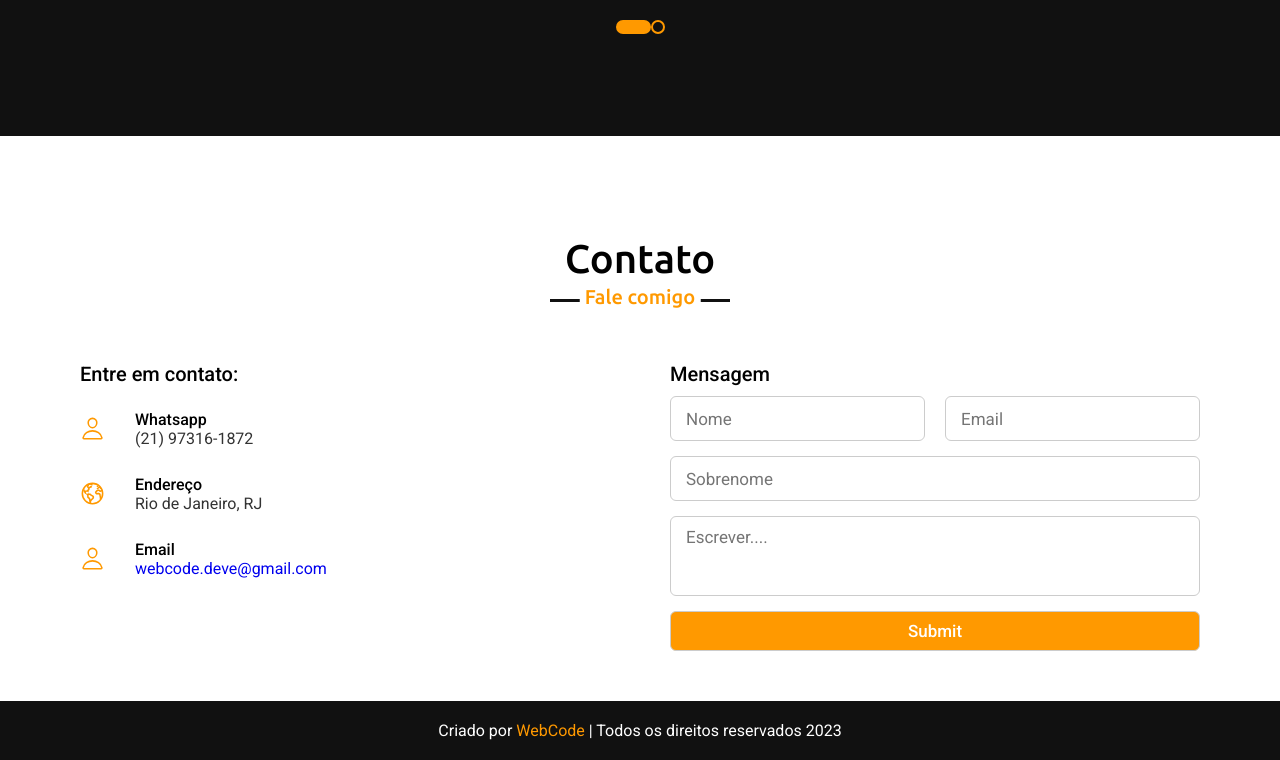
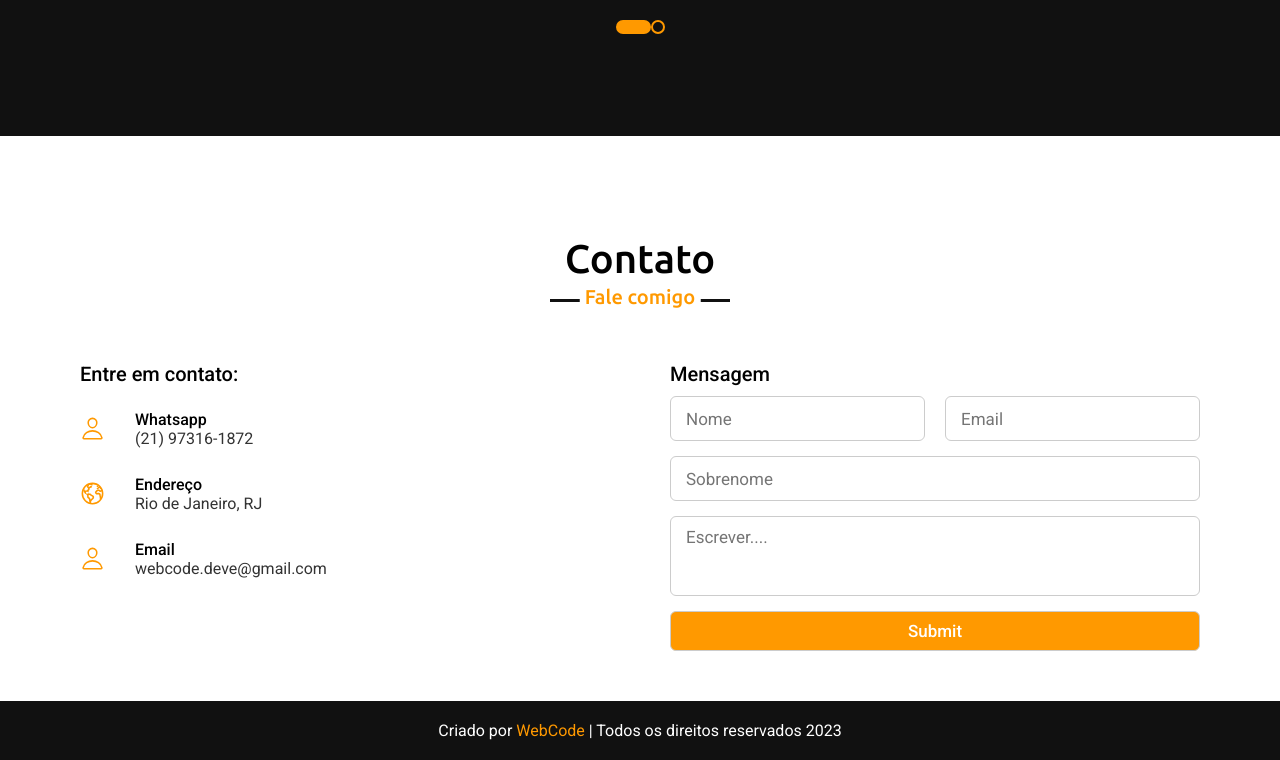
Before and after one commit to Rafael-Rangel/Portf-lio-Rafael-Rangel, a plain HTML site: page index.html in a window 1280 px wide. Shown: the part 3145-3905 px from the top of the page. Drawn offline with nearby package versions, Linux system fonts and the light colour scheme.

Commit message:
Update index.html

```diff
--- a/index.html
+++ b/index.html
@@ -228,7 +228,7 @@ interfaces Web rápidas e seguras, aplicando minhas habilidades ao Visual Studio
                 <ion-icon name="person-outline"></ion-icon>
                 <div class="info">
                     <div class="head">Email</div>
-                    <div class="linkss" class="sub-title"><a href="mailto:webcode.deve@gmail.com">webcode.deve@gmail.com</a></div>
+                    <div class="sub-title"><a class="linkss" href="mailto:webcode.deve@gmail.com">webcode.deve@gmail.com</a></div>
                 </div>
            </div>
                </div>
```
